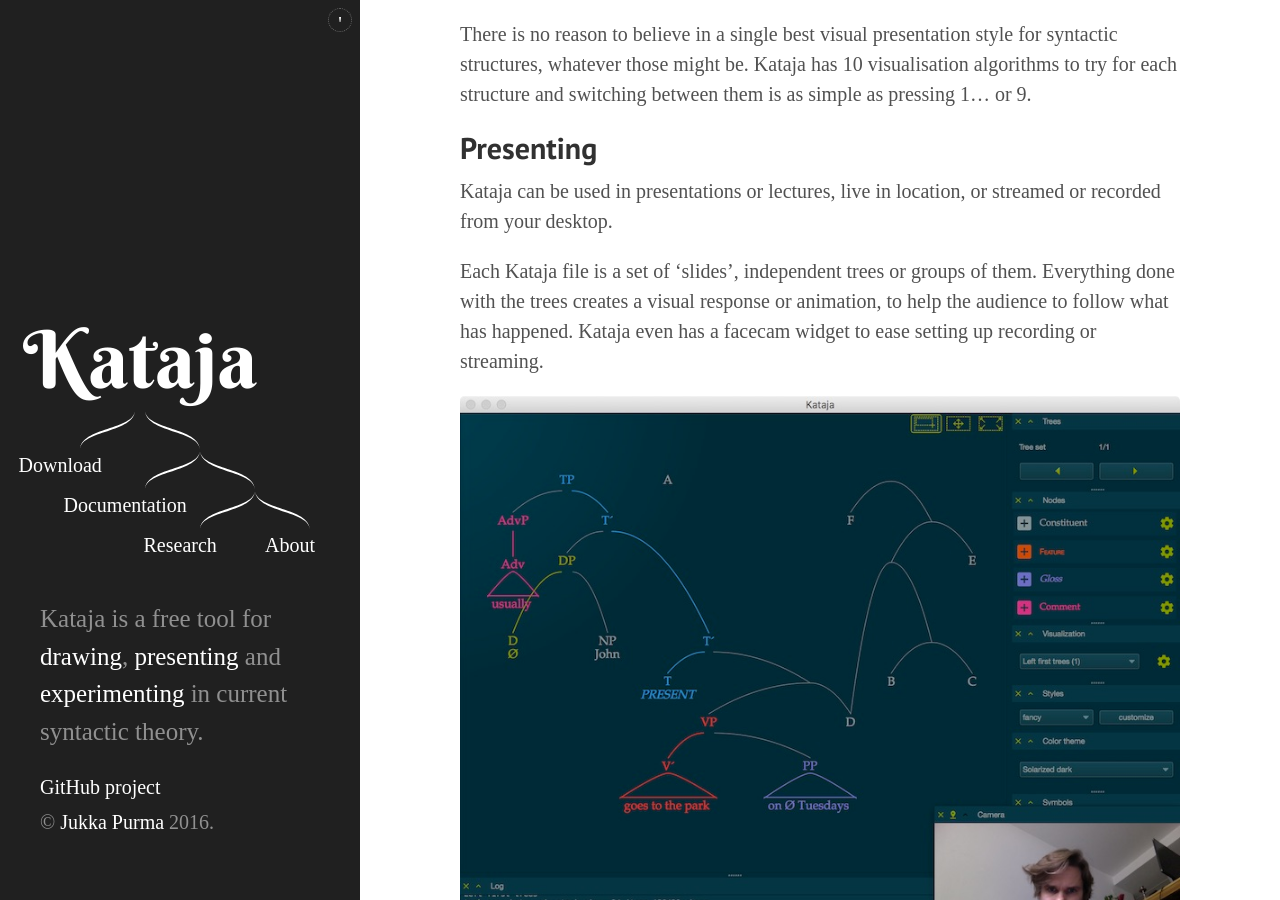
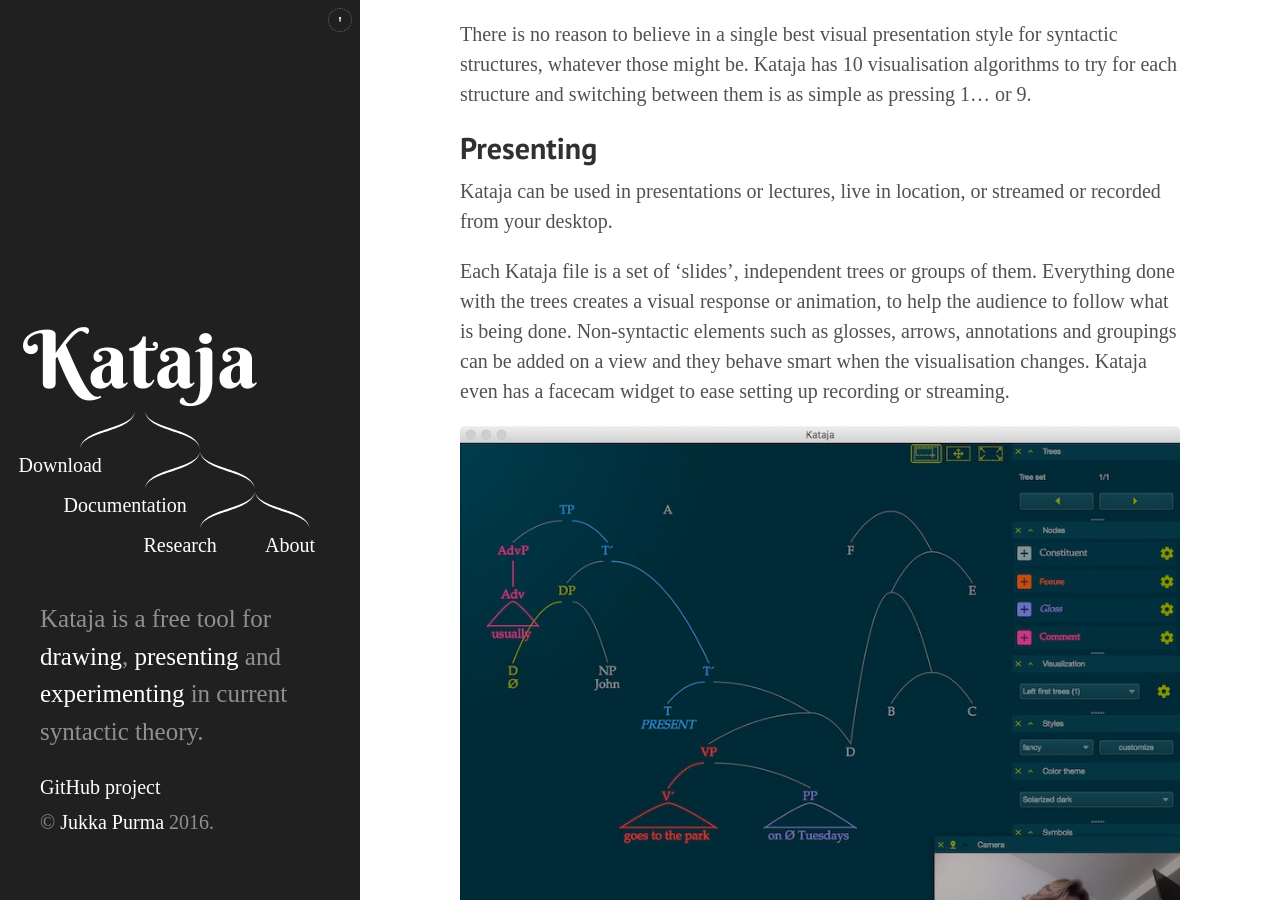
Before and after one commit to jpurma/Kataja, a Jekyll site: the page built from index.md, in a window 1280 px wide and 900 px high, scrolled down 1912 px. Built offline with Jekyll 4.4.1, drawn with Linux system fonts in a browser that asks for light colours.

Commit message:
one more

```diff
--- a/index.md
+++ b/index.md
@@ -26,7 +26,7 @@
 
 Kataja can be used in presentations or lectures, live in location, or streamed or recorded from your desktop.
 
-Each Kataja file is a set of 'slides', independent trees or groups of them. Everything done with the trees creates a visual response or animation, to help the audience to follow what has happened. Kataja even has a facecam widget to ease setting up recording or streaming.
+Each Kataja file is a set of 'slides', independent trees or groups of them. Everything done with the trees creates a visual response or animation, to help the audience to follow what is being done. Non-syntactic elements such as glosses, arrows, annotations and groupings can be added on a view and they behave smart when the visualisation changes. Kataja even has a facecam widget to ease setting up recording or streaming.
 
 {% include image name="facecam.jpg" caption="Show and tell with Kataja and a nonsensical structure" %}
 
```
